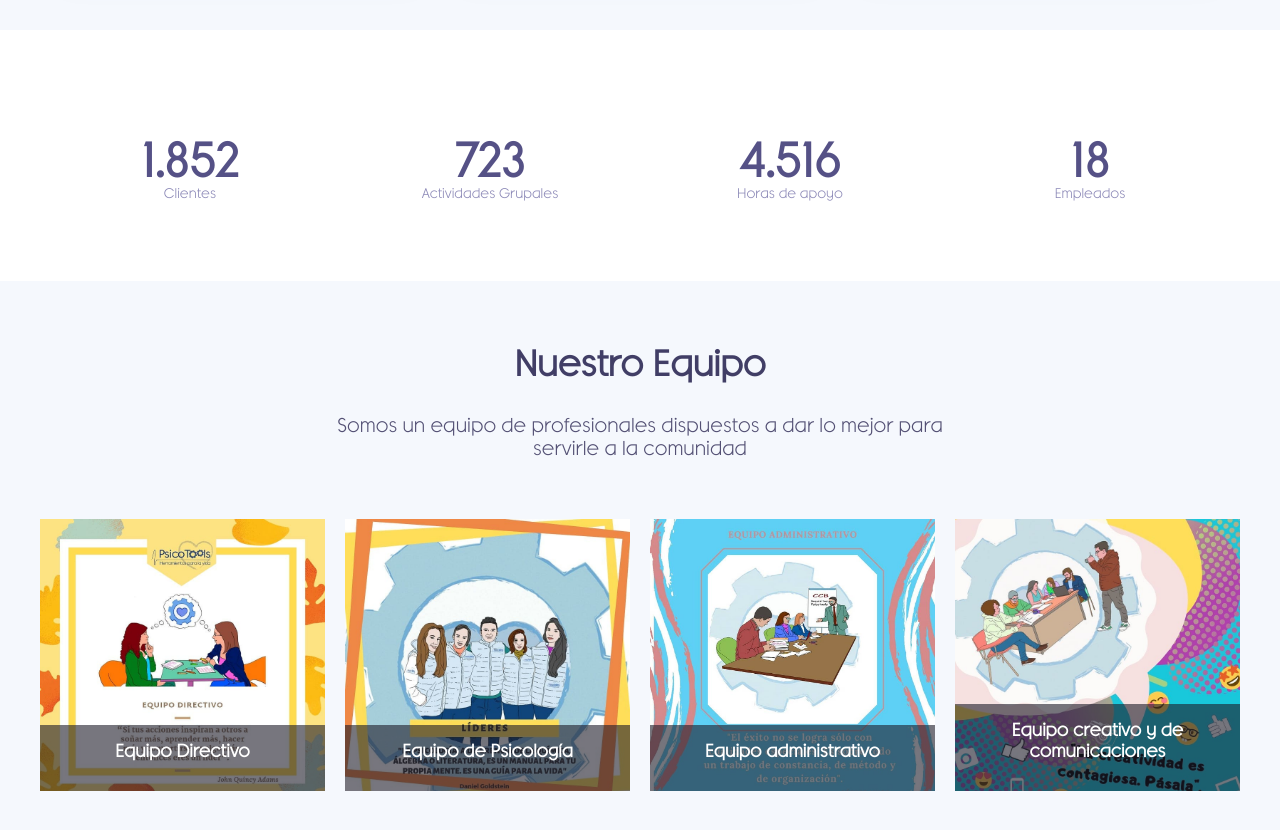
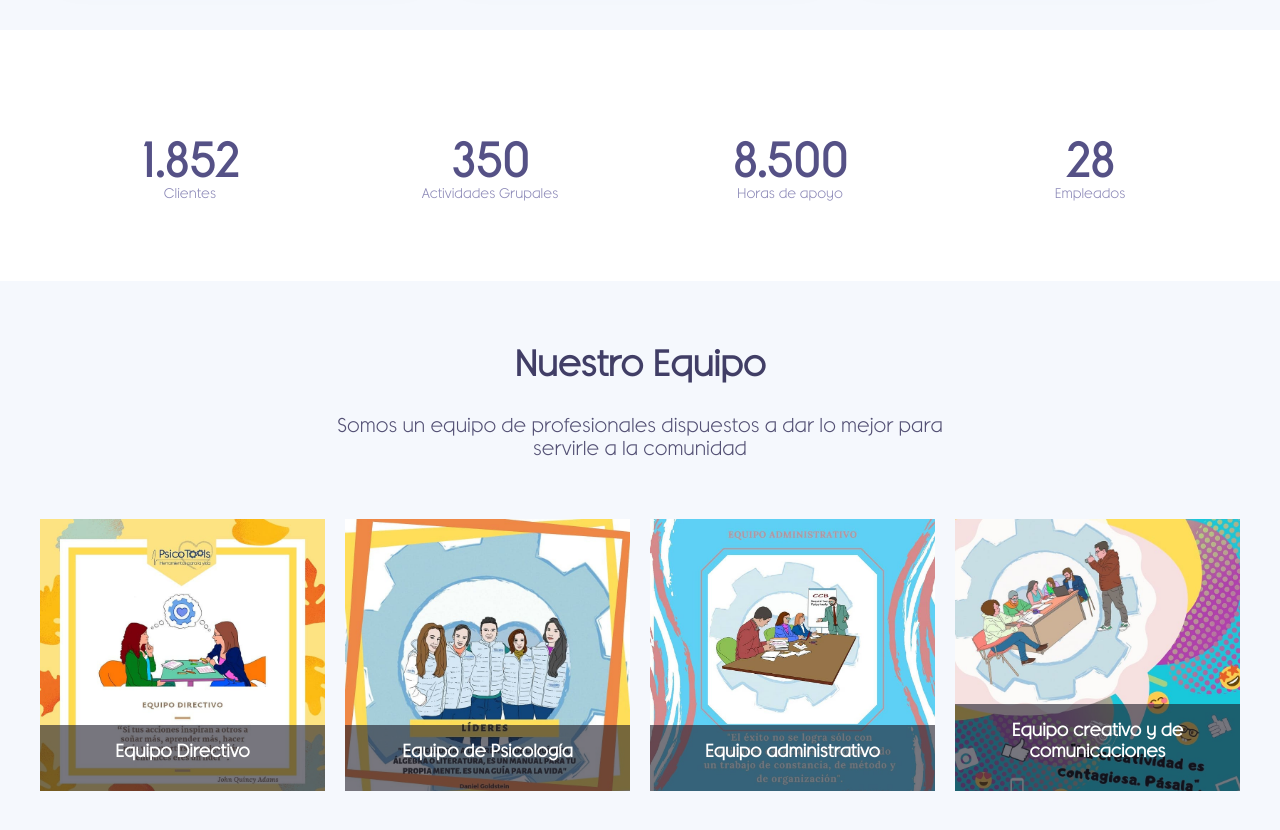
Before and after one commit to kjcardenase/psicotools, a plain HTML site: page public/nosotros.html in a window 1280 px wide. Shown: the part 1980-2810 px from the top of the page. Drawn offline with nearby package versions, Linux system fonts and the light colour scheme; a web font is replaced by a local one.

Commit message:
actualizando empleados

```diff
--- a/public/nosotros.html
+++ b/public/nosotros.html
@@ -147,15 +147,15 @@
                 <p class="dato-nombre">Clientes</p>
             </div>
             <div class="dato">
-                <p class="dato-numero">723</p>
+                <p class="dato-numero">350</p>
                 <p class="dato-nombre">Actividades Grupales</p>
             </div>
             <div class="dato">
-                <p class="dato-numero">4.516</p>
+                <p class="dato-numero">8.500</p>
                 <p class="dato-nombre">Horas de apoyo</p>
             </div>
             <div class="dato">
-                <p class="dato-numero">18</p>
+                <p class="dato-numero">28</p>
                 <p class="dato-nombre">Empleados</p>
             </div>
         </div>
```
